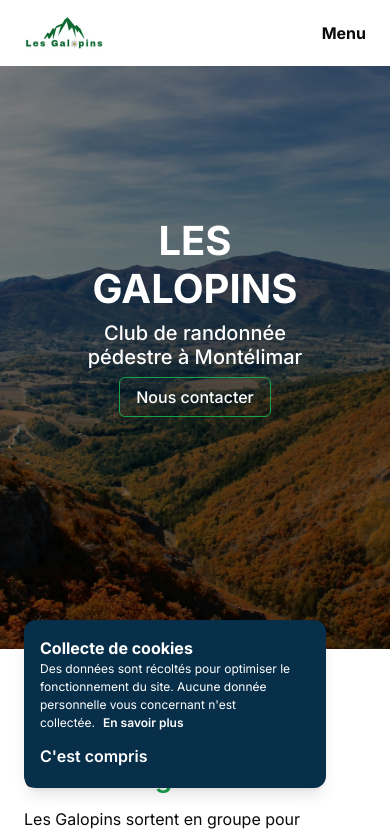
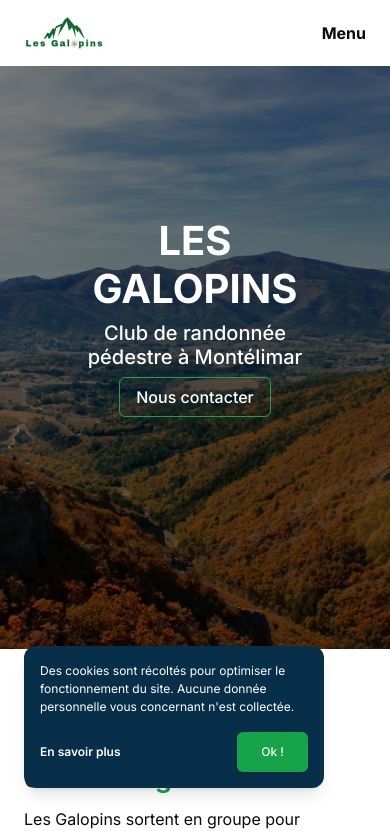
Before and after one commit to SebastienLaurentt/Galopins-Next-V2, a Next.js app: page / in a window 390 px wide. Shown: the top 831 px of the page. Built offline with nearby package versions, Linux system fonts and the light colour scheme.

Commit message:
improve cookiesWindow for mobile

```diff
--- a/components/CookiesWindow/CookiesWindow.tsx
+++ b/components/CookiesWindow/CookiesWindow.tsx
@@ -2,11 +2,12 @@
 
 import { useState, useEffect } from "react";
 import Cookies from "universal-cookie";
+import { Button } from "../ui/button";
 
 export default function CookiesWindow() {
   const [isClose, setIsClose] = useState(true);
 
-  const displayClass = !isClose ? "left-6 md:left-10 " : "-left-full";
+  const displayClass = !isClose ? "left-6 md:left-10" : "-left-full";
 
   function handleClick() {
     setIsClose(true);
@@ -33,23 +34,24 @@ export default function CookiesWindow() {
 
   return (
     <div
-      className={`bg-secondary text-white  fixed  ${displayClass} bottom-14 mr-16 md:mr-20 xl:ml-10 xl:max-w-[300px]  p-4  shadow-lg rounded-xl  transition-position duration-700`}
+      className={`bg-secondary text-white fixed ${displayClass} bottom-14 max-w-[300px] mx-auto p-4 text-xs shadow-lg rounded-xl  transition-position duration-700`}
     >
-      <span className="font-bold">Collecte de cookies</span>
-      <div className="mb-2">
-        <p className="text-xs leading-normal mb-0">
-          Des données sont récoltés pour optimiser le fonctionnement du site. Aucune donnée personnelle vous concernant n&apos;est collectée.
-          <span className="ml-2 font-semibold">
-            <a href="/mentions">En savoir plus</a>
-          </span>
+      <div className="mb-4">
+        <p className=" leading-normal text-xs mb-0">
+          Des cookies sont récoltés pour optimiser le fonctionnement du site.
+          Aucune donnée personnelle vous concernant n&apos;est collectée.
         </p>
       </div>
-      <button
-        className="bg-danube-950 text-white font-semibold py-1  rounded-lg"
-        onClick={handleClick}
-      >
-        C&apos;est compris
-      </button>
+
+      <div className="flex justify-between items-center">
+        <span className="font-semibold">
+          <a href="/mentions">En savoir plus</a>
+        </span>
+        <Button onClick={handleClick} className="bg-accent text-white text-xs px-6">
+          {" "}
+          Ok !{" "}
+        </Button>
+      </div>
     </div>
   );
 }
```
